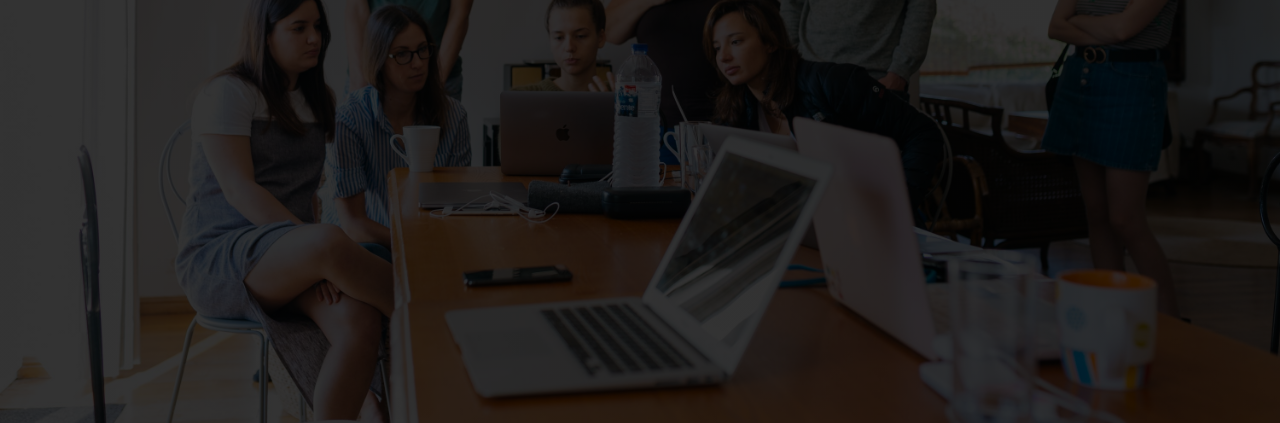
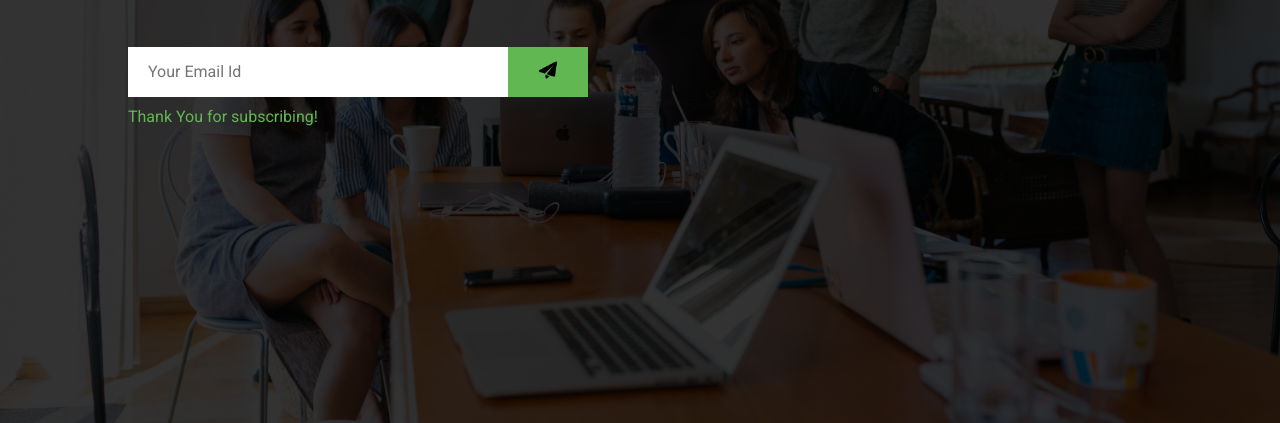
Before and after one commit to niks-nikhil-anand/Js_Interview_Questions_with_10_mini_projects, a plain HTML site: page email_subscription/index.html in a window 1280 px wide. Shown: the part 377-800 px from the top of the page. Drawn offline with Linux system fonts and the light colour scheme.

Commit message:
completed the css part

```diff
--- a/email_subscription/index.html
+++ b/email_subscription/index.html
@@ -13,6 +13,11 @@
         <h3>Coming Soon</h3>
         <h1>Our Brand New<br>Website is on it's way</h1>
         <p> Subscribe for more details</p>
+        <form>
+            <input type="email" name="email" placeholder="Your Email Id" required>
+            <button type="submit"><img src="send.png"></button>
+        </form>
+        <span> Thank You for subscribing!</span>
     </div>
     <script src="./script.js"></script>
 </body>
--- a/email_subscription/style.css
+++ b/email_subscription/style.css
@@ -1,29 +1,65 @@
 @import url('https://fonts.googleapis.com/css2?family=Open+Sans:wght@400;600;800&family=Poppins:wght@300;400;500;800&family=Roboto:wght@400;700;900&display=swap');
-*{
+
+* {
     margin: 0;
     padding: 0;
     box-sizing: border-box;
     font-family: 'Roboto', sans-serif;
 }
 
-.hero{
+.hero {
     width: 100%;
     height: 100vh;
-    background-image: linear-gradient(rgba(0 , 0 ,0 ,0.8) , rgba(0 , 0 ,0 ,0.8)),url(bg.jpg);
+    background-image: linear-gradient(rgba(0, 0, 0, 0.8), rgba(0, 0, 0, 0.8)), url(bg.jpg);
     background-position: center;
     background-size: cover;
     padding: 10px 10%;
     color: #fff;
 }
-.hero h3{
+
+.hero h3 {
     margin-top: 15%;
     font-weight: 500;
     font-size: 30px;
 }
-.hero h1{
+
+.hero h1 {
     margin-top: 30px;
     font-size: 50px;
 }
-.hero p{
+
+.hero p {
     margin: 10px 0 50px;
 }
+
+form img {
+    height: 20px;
+}
+
+form {
+    background: #fff;
+    display: flex;
+    width: fit-content;
+}
+
+form input {
+    border: 0;
+    outline: none;
+    padding: 10px 20px ;
+    height: 50px;
+    width: 380px;
+    font-size: 16px;
+}
+
+form button{
+    background: #61b752;
+    border: none;
+    height: 50px;
+    width: 80px;
+    cursor: pointer;
+}
+span{
+    color: #61b752;
+    margin-top: 10px;
+    display: block;
+}
```
Also changed, not shown: email_subscription/send.png (added).
